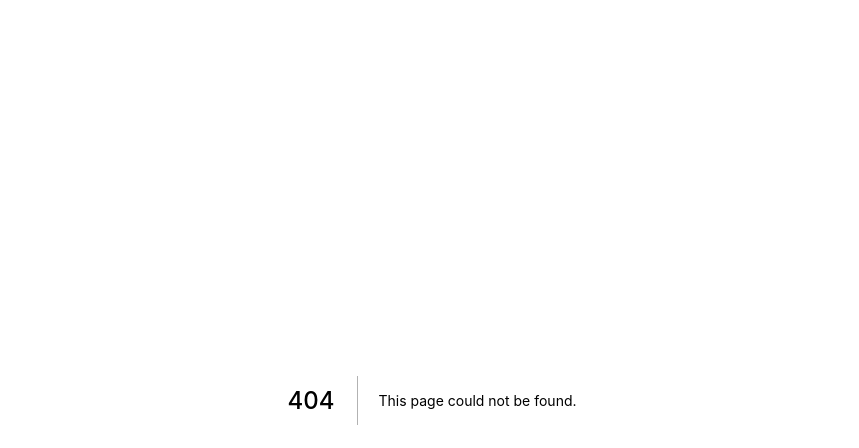
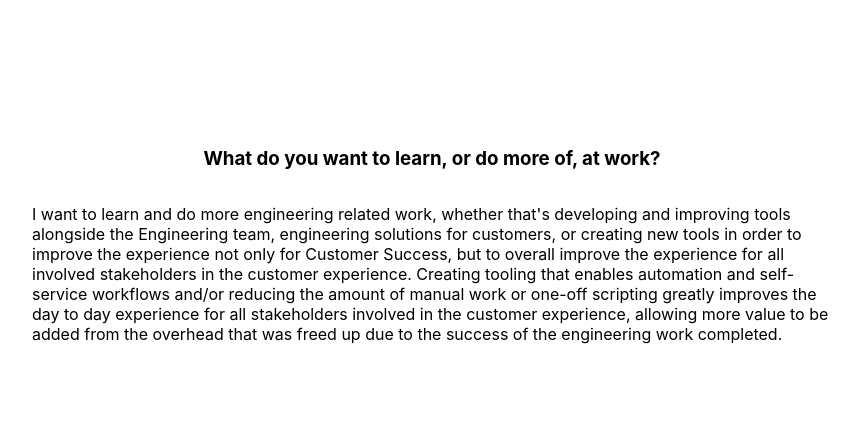
Before and after one commit to vercel-mischa/nextjs, a Next.js app: page /learn in a window 1280 px wide. Before the commit this address had no page. Shown: the top 448 px of the page, without its empty margins (208-1067 px from the left). Built offline with nearby package versions, Linux system fonts and the light colour scheme.

Commit message:
Create learn page

```diff
--- /dev/null
+++ b/pages/learn.js
@@ -0,0 +1,15 @@
+import Head from 'next/head'
+import Image from 'next/image'
+import styles from '../styles/Home.module.css'
+import Link from 'next/link'
+
+export default function Learn() {
+  return (
+      <main className={styles.main}>
+        <div className={styles.grid}>
+          <h3>What do you want to learn, or do more of, at work?</h3>
+            <p>I want to learn and do more engineering related work, whether that&apos;s developing and improving tools alongside the Engineering team, engineering solutions for customers, or creating new tools in order to improve the experience not only for Customer Success, but to overall improve the experience for all involved stakeholders in the customer experience.  Creating tooling that enables automation and self-service workflows and/or reducing the amount of manual work or one-off scripting greatly improves the day to day experience for all stakeholders involved in the customer experience, allowing more value to be added from the overhead that was freed up due to the success of the engineering work completed.</p>
+          </div>
+        </main>
+      )
+}
```
